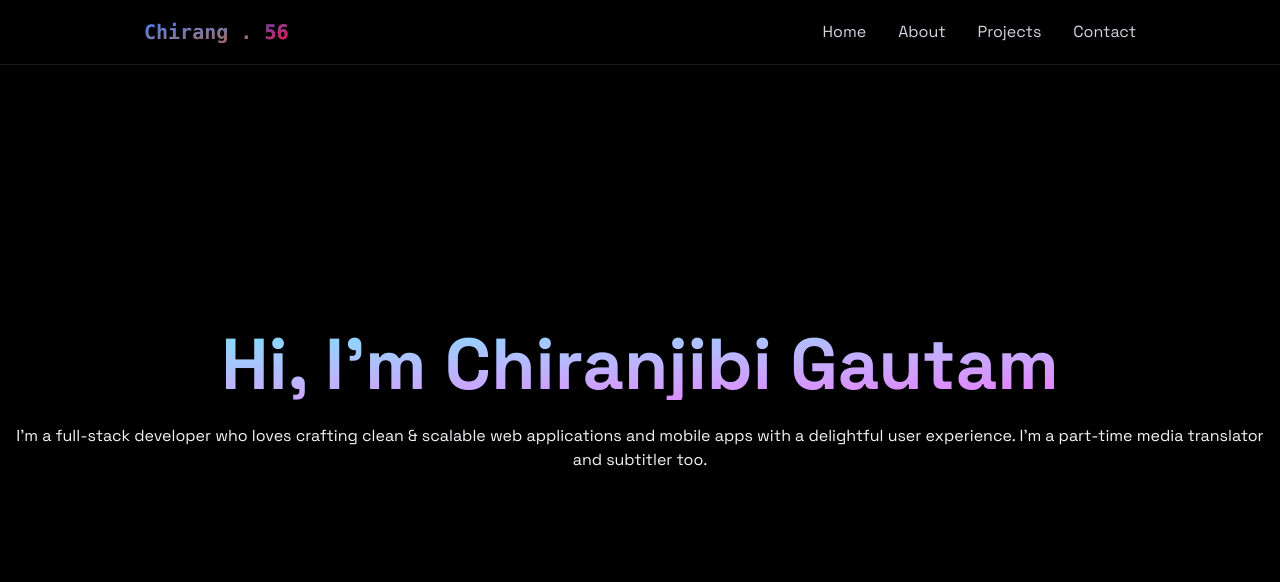
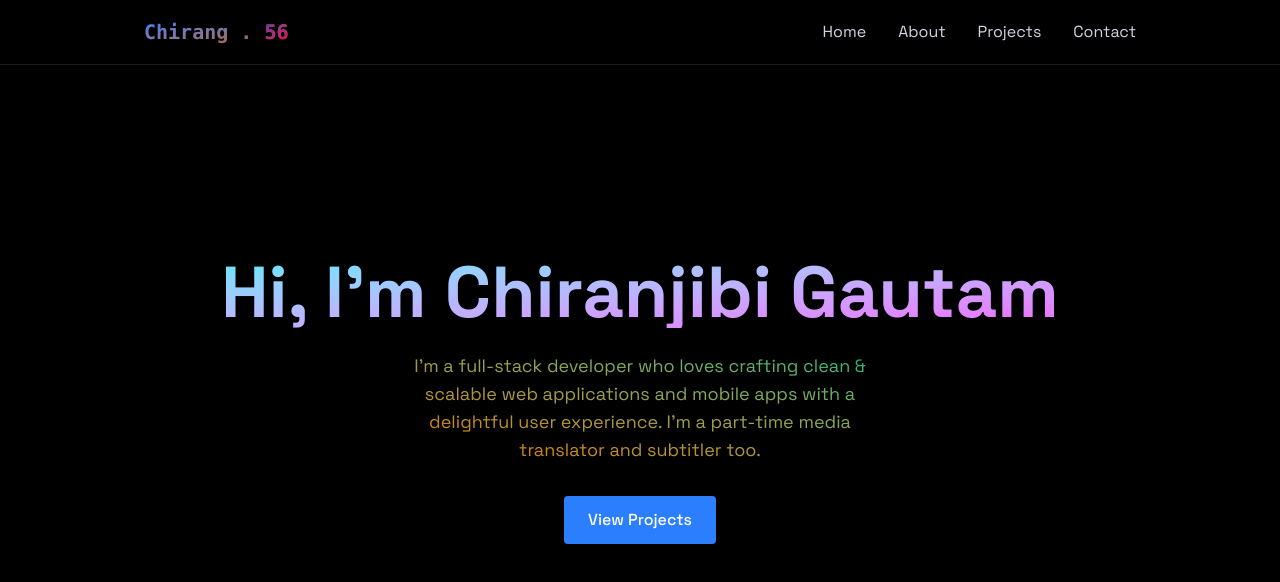
Before and after one commit to chirang56/chiran.me, a React (Vite) app: page / in a window 1280 px wide. Shown: the top 582 px of the page. Built offline with nearby package versions, Linux system fonts and the light colour scheme.

Commit message:
feat: add view projects button in the home section

```diff
--- a/src/components/sections/Home.jsx
+++ b/src/components/sections/Home.jsx
@@ -4,7 +4,11 @@ export const Home = () => {
       <div className="text-center z-10 px-4">
       <h1 className="text-5xl md:text-7xl font-bold mb-6 bg-gradient-to-br from-cyan-300 to-fuchsia-400 bg-clip-text text-transparent loading right">Hi, I'm Chiranjibi Gautam</h1>
 
-      <p> I'm a full-stack developer who loves crafting clean & scalable web applications and mobile apps with a delightful user experience. I'm a part-time media translator and subtitler too. </p>
+      <p className=" bg-gradient-to-bl from-emerald-500 to-amber-600 bg-clip-text text-transparent text-lg mb-8 max-w-lg mx-auto"> I'm a full-stack developer who loves crafting clean & scalable web applications and mobile apps with a delightful user experience. I'm a part-time media translator and subtitler too. </p>
+
+      <div className="flex justify-center space-x-4">
+        <a href="#projects" className="bg-blue-500 text-white py-3 px-6 rounded font-medium transition relative overflow-hidden hover:-translate-x-0.5 hover:shadow-[0_0_15px_rgba(59, 130, 246, 0.4)]"> View Projects </a>
+      </div>
       </div>
     </section>
   );
```
